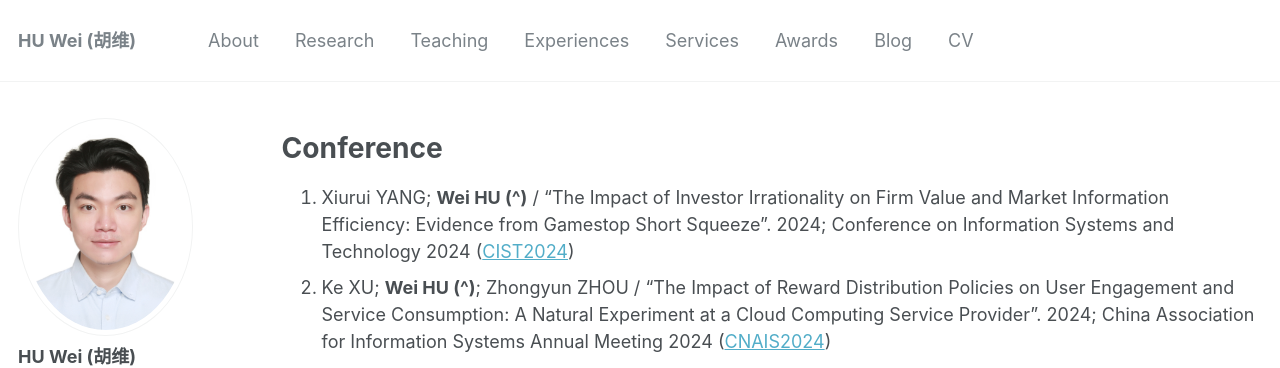
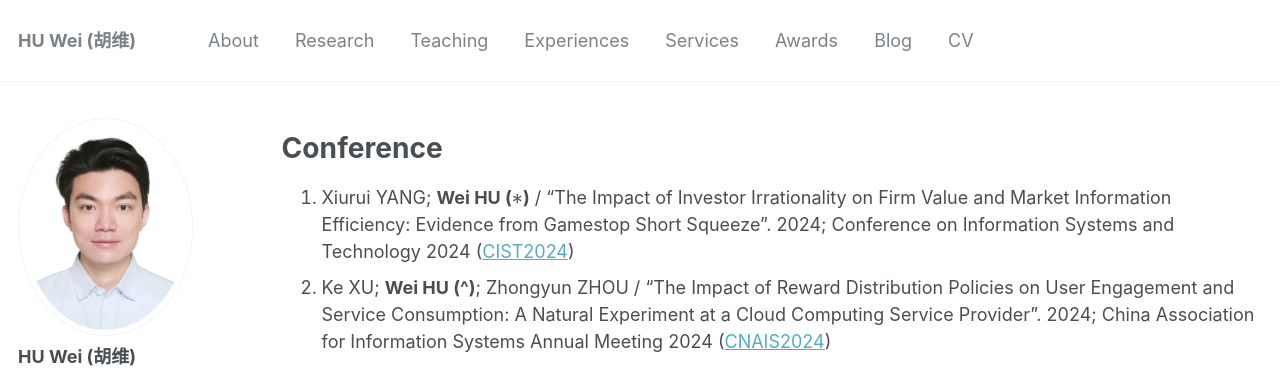
Before and after one commit to huwei-vincent/huwei-vincent.github.io, a Jekyll site: the page built from _pages/my-publication.md, in a window 1280 px wide and 900 px high. Shown: the top 368 px of the window. Built offline with Jekyll 4.4.1, drawn with Linux system fonts in a browser that asks for light colours; some web fonts are replaced; formulas are drawn with MathJax 3.

Commit message:
update my-publication.md

```diff
--- a/_pages/my-publication.md
+++ b/_pages/my-publication.md
@@ -9,7 +9,7 @@ author_profile: true
 
 # Conference
 
-1. Xiurui YANG; **Wei HU (^)** / “The Impact of Investor Irrationality on Firm Value and Market Information
+1. Xiurui YANG; **Wei HU ($\ast$)** / “The Impact of Investor Irrationality on Firm Value and Market Information
 Efficiency: Evidence from Gamestop Short Squeeze”. 2024; Conference on Information Systems and
 Technology 2024 ([CIST2024](https://sites.google.com/view/cist2024/home?authuser=0))
 1. Ke XU; **Wei HU (^)**; Zhongyun ZHOU / “The Impact of Reward Distribution Policies on User Engagement
```
